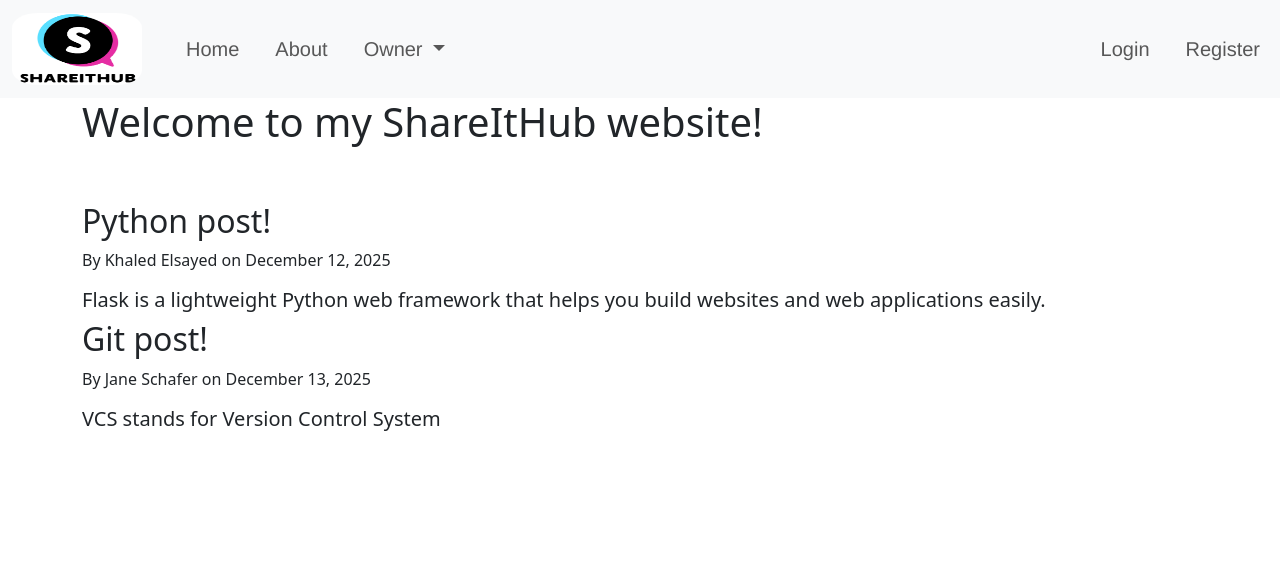
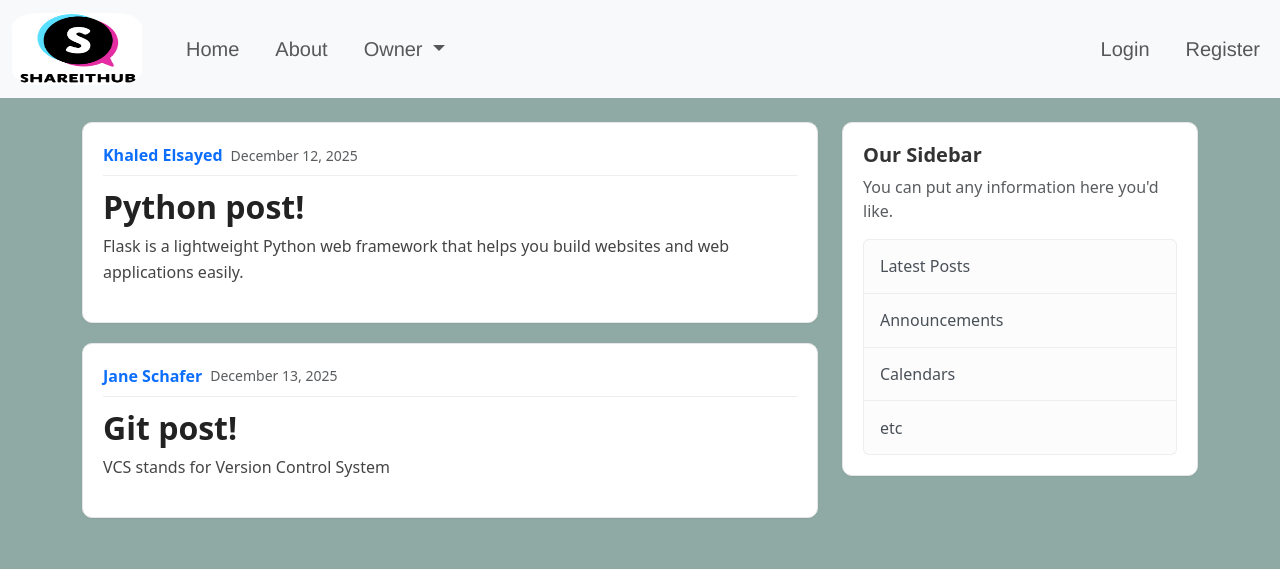
Before and after one commit to khaledelsayed2003/shareithub, a Flask app: page / in a window 1280 px wide. Shown: the top 569 px of the page. Run offline with Flask 3, Linux system fonts and the light colour scheme.

Commit message:
feat(ui): style home layout with post cards and sidebar

```diff
--- a/static/main.css
+++ b/static/main.css
@@ -1,3 +1,11 @@
+body {
+  background: #8fa9a4;
+  color: #333;
+}
+main.container {
+  padding-top: 1.5rem;
+  padding-bottom: 2rem;
+}
 #logo {
     width: 130px;
     height: 72px;
@@ -28,3 +36,72 @@
 .nav-item .nav-link:not(.dropdown-toggle):hover::after {
     width: 100%;
 }
+/*Post cards (Home page)*/
+.content-section {
+  background: #fff;
+  border: 1px solid #e6e6e6;
+  border-radius: 10px;
+  padding: 1.25rem;
+  margin-bottom: 1.25rem;
+  box-shadow: 0 1px 2px rgba(0,0,0,0.04);
+}
+
+/* Post header (author + date) */
+.article-metadata {
+  display: flex;
+  align-items: center;
+  gap: 0.5rem;
+  padding-bottom: 0.5rem;
+  margin-bottom: 0.75rem;
+  border-bottom: 1px solid #eee;
+}
+
+.article-metadata a {
+  font-weight: 600;
+  text-decoration: none;
+}
+
+.article-metadata a:hover {
+  text-decoration: underline;
+}
+
+/* Post title */
+.article-title {
+  text-decoration: none;
+  font-weight: 700;
+  color: #222;
+}
+
+.article-title:hover {
+  text-decoration: underline;
+}
+
+/* Post content */
+.article-content {
+  margin-top: 0.5rem;
+  line-height: 1.6;
+  color: #444;
+}
+
+/*Sidebar styling*/
+.content-section h3 {
+  font-size: 1.25rem;
+  font-weight: 700;
+  margin-bottom: 0.5rem;
+}
+.content-section .list-group-item {
+  border-color: #eee;
+  padding: 0.9rem 1rem;
+}
+
+/*Responsive tweaks */
+@media (max-width: 768px) {
+  main.container {
+    padding-top: 1rem;
+  }
+
+  .content-section {
+    border-radius: 8px;
+    padding: 1rem;
+  }
+}
--- a/templates/base.html
+++ b/templates/base.html
@@ -51,9 +51,32 @@
       </div>
     </nav>
 
-    <div class="container">
-        {% block content %}{% endblock content %}
-    </div>
+    <main role="main" class="container">
+      <div class="row">
+
+        <!-- Main Content -->
+        <div class="col-md-8">
+          {% block content %}{% endblock content%}
+        </div>
+
+        <!-- Sidebar -->
+        <div class="col-md-4">
+          <div class="content-section">
+            <h3>Our Sidebar</h3>
+            <p class="text-muted">
+              You can put any information here you'd like.
+            </p>
+            <ul class="list-group">
+              <li class="list-group-item list-group-item-light">Latest Posts</li>
+              <li class="list-group-item list-group-item-light">Announcements</li>
+              <li class="list-group-item list-group-item-light">Calendars</li>
+              <li class="list-group-item list-group-item-light">etc</li>
+            </ul>
+          </div>
+        </div>
+
+      </div>
+    </main>
     <script src="https://cdn.jsdelivr.net/npm/@popperjs/core@2.11.8/dist/umd/popper.min.js" integrity="sha384-I7E8VVD/ismYTF4hNIPjVp/Zjvgyol6VFvRkX/vR+Vc4jQkC+hVqc2pM8ODewa9r" crossorigin="anonymous"></script>
     <script src="https://cdn.jsdelivr.net/npm/bootstrap@5.3.8/dist/js/bootstrap.min.js" integrity="sha384-G/EV+4j2dNv+tEPo3++6LCgdCROaejBqfUeNjuKAiuXbjrxilcCdDz6ZAVfHWe1Y" crossorigin="anonymous"></script>
 </body>
--- a/templates/home.html
+++ b/templates/home.html
@@ -1,10 +1,22 @@
-{% extends 'base.html' %}
+{% extends "base.html" %}
 
 {% block content %}
-    <h1>Welcome to my ShareItHub website!</h1><br><br>
-    {% for post in posts %}
-        <h2>{{ post.title }}</h2>
-        <p>By {{ post.author }} on {{ post.date_posted }}</p>
-        <h5>{{ post.content }}</h5>
-    {% endfor %}
+  {% for post in posts %}
+    <article class="media content-section">
+      <div class="media-body">
+
+        <div class="article-metadata">
+          <a class="mr-2" href="#">{{ post.author }}</a>
+          <small class="text-muted">{{ post.date_posted }}</small>
+        </div>
+
+        <h2>
+          <a class="article-title" href="#">{{ post.title }}</a>
+        </h2>
+
+        <p class="article-content">{{ post.content }}</p>
+
+      </div>
+    </article>
+  {% endfor %}
 {% endblock content %}
```
